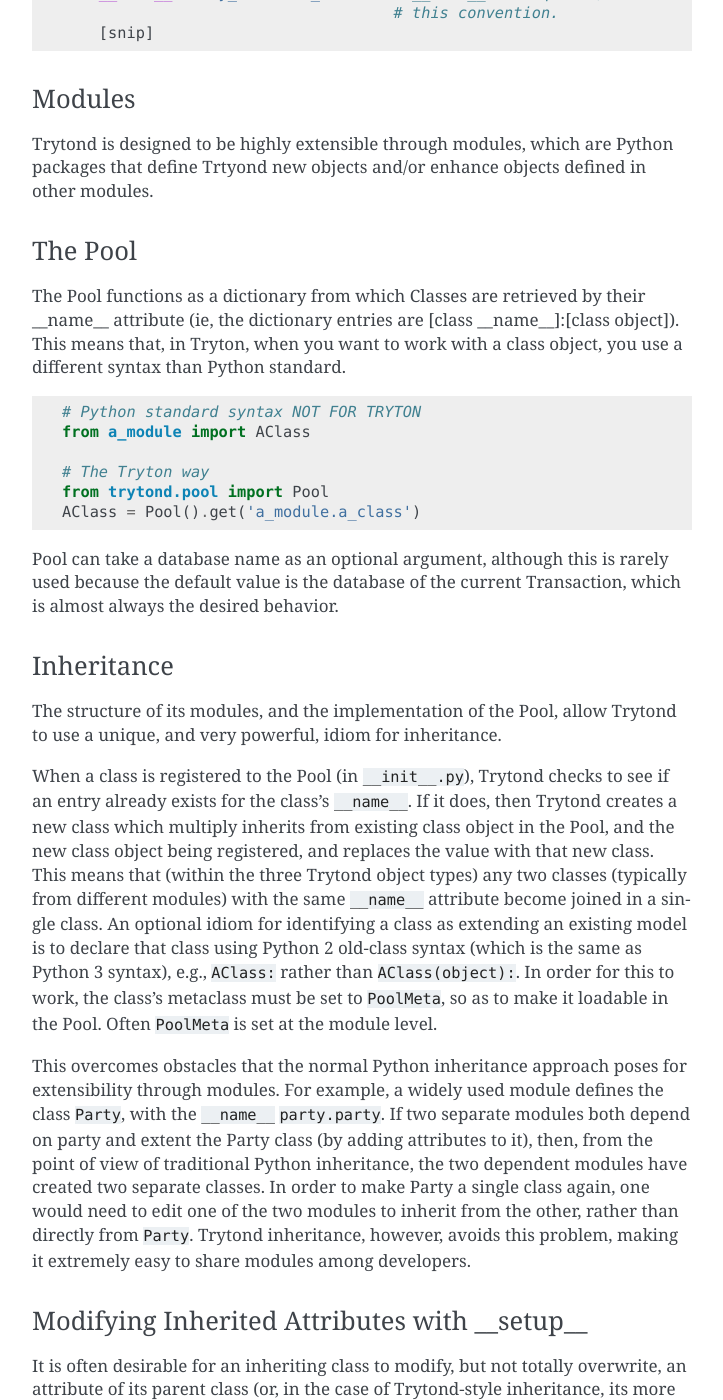
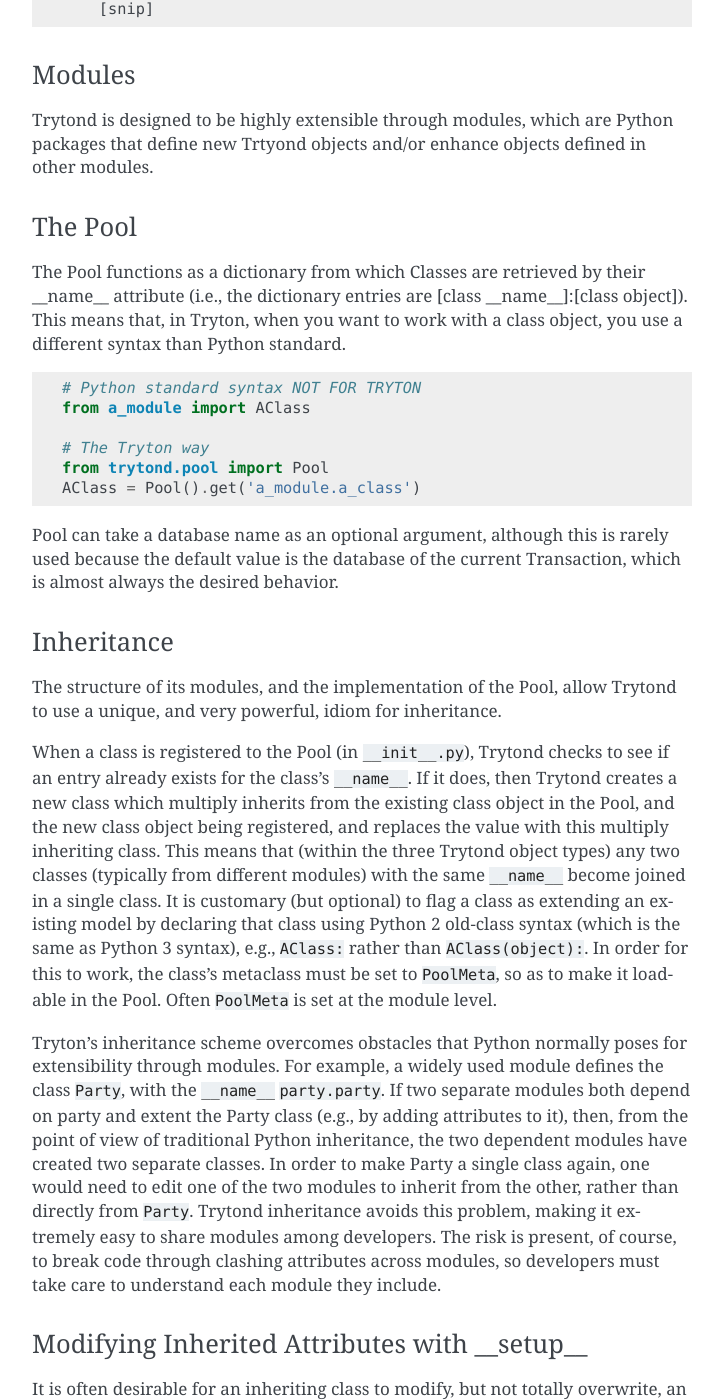
Before and after one commit to JonLevy/tryton_introduction, a Sphinx documentation site: the page built from doc/source/trytondconcepts.rst, in a window 1280 px wide and 1400 px high, scrolled down 1077 px. Shown: the whole window, without its empty margins (388-1111 px from the left). Built offline with Sphinx 7.4.7, drawn with Linux system fonts in a browser that asks for light colours; some of the changed text lies outside the part shown.

```diff
--- a/demo_module/__init__.py
+++ b/demo_module/__init__.py
@@ -1,7 +1,8 @@
 from trytond.pool import Pool
-from address import Address
+from address import Address, ContactMechanism
 
 def register():
     Pool.register(
         Address,
+        ContactMechanism,
         module='demo_module', type_='model')
--- a/doc/source/trytondconcepts.rst
+++ b/doc/source/trytondconcepts.rst
@@ -5,7 +5,7 @@ Tryton Daemon (Trytond) Concepts
 The Trytond kernel provides a framework for modeling objects of interest to the
 programmer in Python and storing them in a database.  The framework
 makes common needs for handling instances of these objects easy through idioms
-described in the official documentation_, and `unofficial documentation`.
+described in the official documentation_, and `unofficial documentation`_.
 
 Understanding the ideas described in this page makes learning the practical
 details of the Tryton daemon easier.
@@ -52,14 +52,14 @@ Modules
 -------
 
 Trytond is designed to be highly extensible through modules, which are Python
-packages that define Trtyond new objects and/or enhance objects defined in
+packages that define new Trtyond objects and/or enhance objects defined in
 other modules.
 
 The Pool
 --------
 
 The Pool functions as a dictionary from which Classes are retrieved by their
-__name__ attribute (ie, the dictionary entries are [class __name__]:[class
+__name__ attribute (i.e., the dictionary entries are [class __name__]:[class
 object]).  This means that, in Tryton, when you want to work with a
 class object, you use a different syntax than Python standard.
 
@@ -84,26 +84,29 @@ to use a unique, and very powerful, idiom for inheritance.
 
 When a class is registered to the Pool (in ``__init__.py``), Trytond checks to see
 if an entry already exists for the class's ``__name__``.  If it does, then Trytond
-creates a new class which multiply inherits from existing class object in the
+creates a new class which multiply inherits from the existing class object in the
 Pool, and the new class object being registered, and replaces the value with
-that new class.  This means that (within the three Trytond object types) any
-two classes (typically from different modules) with the same ``__name__``
-attribute become joined in a single class.  An optional idiom for identifying a
-class as extending an existing model is to declare that class using Python 2
-old-class syntax (which is the same as Python 3 syntax), e.g., ``AClass:``
-rather than ``AClass(object):``.  In order for this to work, the class's
-metaclass must be set to ``PoolMeta``, so as to make it loadable in the Pool.
-Often ``PoolMeta`` is set at the module level.
+this multiply inheriting class.  This means that (within the three Trytond
+object types) any two classes (typically from different modules) with the same
+``__name__`` become joined in a single class.  It is customary (but optional)
+to flag a class as extending an existing model by declaring that class
+using Python 2 old-class syntax (which is the same as Python 3 syntax), e.g.,
+``AClass:`` rather than ``AClass(object):``.  In order for this to work, the
+class's metaclass must be set to ``PoolMeta``, so as to make it loadable in the
+Pool.  Often ``PoolMeta`` is set at the module level.
 
-This overcomes obstacles that the normal Python inheritance approach poses for
+Tryton's inheritance scheme overcomes obstacles that Python normally poses for
 extensibility through modules.  For example, a widely used module defines the
-class ``Party``, with the ``__name__`` ``party.party``.  If two separate modules both
-depend on party and extent the Party class (by adding attributes to it), then,
-from the point of view of traditional Python inheritance, the two dependent
-modules have created two separate classes.  In order to make Party a single
-class again, one would need to edit one of the two modules to inherit from the
-other, rather than directly from ``Party``.  Trytond inheritance, however, avoids
-this problem, making it extremely easy to share modules among developers.
+class ``Party``, with the ``__name__`` ``party.party``.  If two separate
+modules both depend on party and extent the Party class (e.g., by adding
+attributes to it), then, from the point of view of traditional Python
+inheritance, the two dependent modules have created two separate classes.  In
+order to make Party a single class again, one would need to edit one of the two
+modules to inherit from the other, rather than directly from ``Party``.
+Trytond inheritance avoids this problem, making it extremely easy to share
+modules among developers.  The risk is present, of course, to break code
+through  clashing attributes across  modules, so developers must take
+care to understand each module they include.
 
 Modifying Inherited Attributes with __setup__
 ---------------------------------------------
@@ -162,7 +165,7 @@ maintenance difficulties):
 
   # An approach less prone to unforeseen consequences, temporarily
   # updates the context
-  with Transaction().set_context({'foo': bar}):
+  with Transaction().set_context({'foo': 'bar'}):
       [do stuff]
       # upon exiting the 'with' the original context is restored
 
@@ -171,7 +174,7 @@ additional ones.  The cursor works as a transaction in the
 traditional `database sense`_ of a collection of actions that are managed such
 that, if any single one fails to commit to the database, all of them are
 cancelled.  By default, actions take place within the default cursor and that
-cursor will be rolled back (ie, its effects undone) on any unhandled error.
+cursor will be rolled back (i.e., its effects undone) on any unhandled error.
 Otherwise, the default cursor commits (saves to database).  It is possible to
 add additional cursors with ``Transaction().new_cursor()`` (and so, in effect,
 nest database transactions).  Unlike the default cursor, for which rollback and
@@ -220,16 +223,14 @@ The XML files take the form:
   </tryton>
 
 The XML files can be used to create instances of any ModelSQL class, but their
-most essential use is creating model instances of the built-in modules.
+most essiential use is creating instances of models defined in the built-in
+modules.
 
 Built-in Modules: ir and res
 ----------------------------
 
-Trytond has two built-in modules, ir and res, that are essential to
-implementation of Trytond, itself.  It is a testament to how powerful and
-flexible the Trytond kernel is that it is  used to model not only that tangible
-materials that Trytond users/customers will most often be interested in, but
-also the abstract concepts involved in these modules.
+Trytond has two built-in modules, ir (internal resources) and res (resources),
+that are essential to implementation of Trytond, itself.
 
 The ``ir`` module provides Trytond's ways to define the user interface.  By far, the
 most common purpose of Trytond XML files is to create instances of models defined in
@@ -254,11 +255,11 @@ only to the Tryton graphical interface, but to other interfaces, as well.
 Trytond includes a stable server that is frequently used in deployments.
 However, this built-in server is not the only way to make use of the Trytond
 kernel.  The Nereid_ project is an example of using the Trytond kernel as the
-backbone of a Flask-based web framework.  Trytond patches have also been written
+backbone of a Flask-based web framework.  Patches have also been written
 to enter the Trytond kernel through the WSGI_ protocol, and the Trytond
-maintainers have indicated that WSGI support will become a native Trytond feature
-in an upcoming release, which will make running the kernel through an
-alternative server a straight-forward endeavor.
+maintainers have indicated that WSGI support will soon become a native feature,
+which will make running the kernel through an alternative server a
+straight-forward endeavor.
 
 A common entry point for servers accessing the Trytond kernel is the ``dispatcher``
 function found at ``trytond.protocols.dispatcher.dispatch``.  Any server can access
@@ -270,7 +271,7 @@ of the Trytond kernel, if the server uses the Trytond ``Transaction`` API to han
 starting and stopping database transaction, similarly to interactive
 Trytond usage.  A example of this approach is the Nereid_ ``application.py``.
 
-Although the most common usage of Trytond is to serve requests for Tryton
+Although the most common usage of Trytond is to serve requests for the Tryton
 graphical client, it is not restricted to that purpose.  Any program that sets
 up a Trytond environment and either interacts with the dispatcher or explicitly
 governs transaction start and stop can make use of the Trytond kernel.
```
Also changed, not shown: other parts of doc/source/trytondconcepts.rst (+6 -6 lines), README.rst (added, +9 -0 lines), doc/source/coding_trytond.rst (+35 -35 lines), 1 other file.
